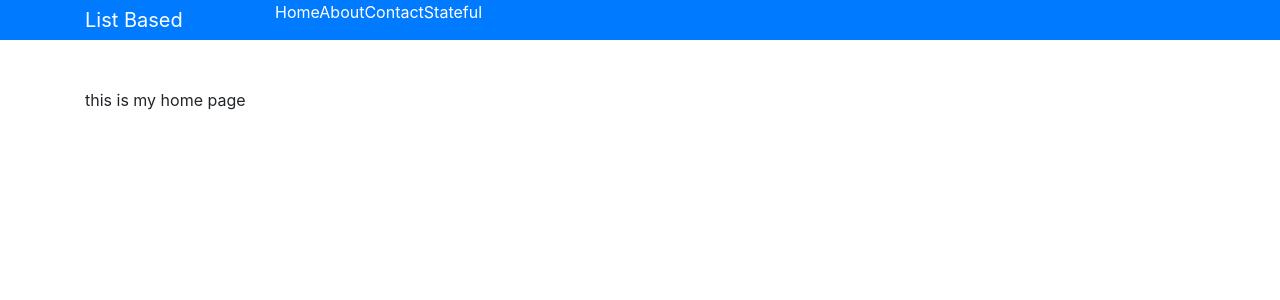
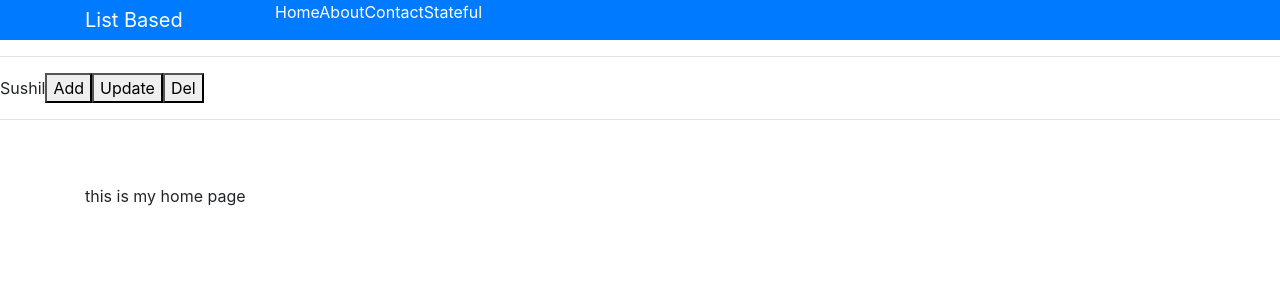
Before and after one commit to f2expert/ReactTraining, a React (Create React App) app: page /home in a window 1280 px wide. Shown: the top 300 px of the page. Built offline with nearby package versions, Linux system fonts and the light colour scheme.

Commit message:
implemented redux

```diff
--- a/package.json
+++ b/package.json
@@ -3,15 +3,18 @@
   "version": "0.1.0",
   "private": true,
   "dependencies": {
+    "@reduxjs/toolkit": "^1.6.0",
     "@testing-library/jest-dom": "^5.11.4",
     "@testing-library/react": "^11.1.0",
     "@testing-library/user-event": "^12.1.10",
     "bootstrap": "^4.6.0",
     "react": "^17.0.2",
     "react-dom": "^17.0.2",
+    "react-redux": "^7.2.4",
     "react-router-dom": "^5.2.0",
     "react-scripts": "4.0.3",
     "reactstrap": "^8.9.0",
+    "redux": "^4.1.0",
     "web-vitals": "^1.0.1"
   },
   "scripts": {
--- a/src/App.js
+++ b/src/App.js
@@ -2,6 +2,7 @@ import Header from './containers/header';
 import { Container, Row, Col } from 'reactstrap';
 import './App.css';
 import AppRouter from './app.router';
+import UserList from './components/userList'
 
 function App() {
   const navLists = [{ title: 'dfdsfdfdsfd', links: 'adfsfdfdsfds' }];
@@ -14,6 +15,9 @@ function App() {
           </Col>
         </Row>
       </Container>
+      <hr />
+      <UserList/>
+      <hr />
       <Container className="pt-5">
         <Row>
           <Col>
--- a/src/components/login.component.js
+++ b/src/components/login.component.js
@@ -1,9 +1,22 @@
-import React, { useState } from 'react'
+import React, { useState, useEffect } from 'react'
 
 function LoginComponent() {
 
     const [userName, setUserName] = useState('Ram');
     const [password, setPassword] = useState('Raja');
+
+    useEffect(() => {
+        console.log('state got updated')
+    })
+
+    useEffect(()=>{
+        console.log('user name has been updated')
+    }, [])
+
+    useEffect(()=>{
+        console.log('user name has been updated')
+    }, [password]);
+
     return (
         <div>
             <input type="text" value={userName} onChange={(event) => setUserName(event.target.value)} />
--- /dev/null
+++ b/src/components/userList.js
@@ -0,0 +1,15 @@
+import React from 'react'
+import { useDispatch, useSelector } from 'react-redux'
+
+export default function UserList() {
+    const users = useSelector(store => store.user);
+    const dispatch = useDispatch();
+    return (
+        <div>
+            {users[0].userName}
+            <button onClick={() => dispatch({type:'ADDUSERa', data:''})}>Add</button>
+            <button onClick={() => dispatch({type:'UPDATEUSER', data:''})}>Update</button>
+            <button onClick={() => dispatch({type:'DELETEUSER', data:''})}>Del</button>
+        </div>
+    )
+}
--- a/src/containers/header.js
+++ b/src/containers/header.js
@@ -1,4 +1,5 @@
 import { Container, Row, Col } from 'reactstrap';
+import { useSelector } from 'react-redux'
 import NavComponent from '../components/navbar/nav.component';
 function Header() {
     const navLists = [
--- a/src/index.js
+++ b/src/index.js
@@ -1,18 +1,22 @@
 import React from 'react';
 import ReactDOM from 'react-dom';
 import { BrowserRouter } from 'react-router-dom'
+import { Provider } from 'react-redux'
 
 import 'bootstrap/dist/css/bootstrap.min.css';
 import './index.css';
 
+import store from './store'
 import App from './App';
 import reportWebVitals from './reportWebVitals';
 
 ReactDOM.render(
   <React.StrictMode>
-    <BrowserRouter>
-      <App />
-    </BrowserRouter>
+    <Provider store={store}>
+      <BrowserRouter>
+        <App />
+      </BrowserRouter>
+    </Provider>
   </React.StrictMode>,
   document.getElementById('root')
 );
--- /dev/null
+++ b/src/redux/reducers/user.reducer.js
@@ -0,0 +1,28 @@
+const ADDUSER = 'ADDUSER';
+const UPDATEUSER = 'UPDATEUSER';
+const DELETEUSER = 'DELETEUSER';
+
+const initialUser = [
+    {
+        userName:'Sushil',
+        password:'12345'
+    }
+];
+
+const UserReducer = (store = initialUser, action) => {
+    switch (action.type){
+        case ADDUSER :
+            return [...store, {userName:'Satya', password:'54321'}]
+            break;
+        case UPDATEUSER:
+                return [...store, store[0].userName="Raja"]
+            break;
+        case DELETEUSER:
+                return store.splice(1)
+            break;
+        default :
+            return store;
+    }
+}
+
+export default UserReducer;
--- /dev/null
+++ b/src/store.js
@@ -0,0 +1,14 @@
+import { configureStore } from '@reduxjs/toolkit'
+import {createStore, combineReducers ,applyMiddleware, compose} from 'redux';
+import UserReducer from './redux/reducers/user.reducer';
+const composeEnhancer = window.__REDUX_DEVTOOLS_EXTENSION_COMPOSE__ || compose;
+
+
+const reducers = combineReducers({
+  user: UserReducer
+})
+
+const store = createStore(
+  reducers
+);
+export default store;
--- a/src/views/contact.js
+++ b/src/views/contact.js
@@ -1,9 +1,11 @@
 import React from 'react'
+import LoginComponent from '../components/login.component'
 
 function Contact() {
     return (
         <div>
             this is my contat us page
+            <LoginComponent />
         </div>
     )
 }
```
Also changed, not shown: 1 other file (tests, documents, lock files or other folders).
